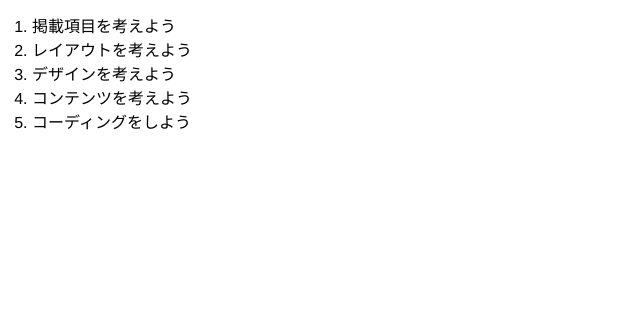
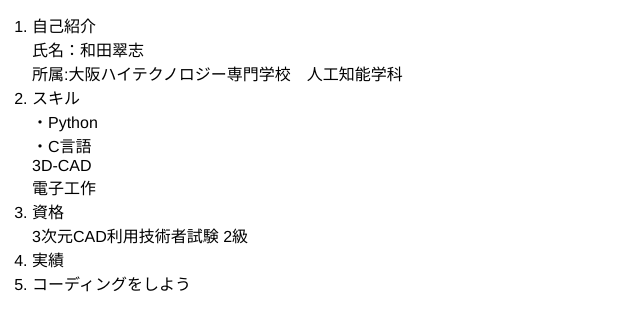
Before and after one commit to wawaa128/portfolio, a plain HTML site: page index.html in a window 1280 px wide. Shown: the part 81-412 px from the top of the page, without its empty margins (0-640 px from the left). Drawn offline with Linux system fonts and the light colour scheme.

Commit message:
自己紹介など

```diff
--- a/index.html
+++ b/index.html
@@ -26,10 +26,18 @@
 <body>
   <h1>和田のポートフォリオ</h1>
   <ol>
-    <li>掲載項目を考えよう</li>
-    <li>レイアウトを考えよう</li>
-    <li>デザインを考えよう</li>
-    <li>コンテンツを考えよう</li>
+    <li>自己紹介</li>
+       <a1>氏名：和田翠志</a1>
+       <div><a1>所属:大阪ハイテクノロジー専門学校　人工知能学科</a1></div>
+    <li>スキル</li>
+      <a1>・Python</a1>
+      <div><a1>・C言語</a1></div>
+      <div><a1>3D-CAD</a1></div>
+      <div><a1>電子工作</a1></div>
+    <li>資格</li>
+      <div><a1>3次元CAD利用技術者試験 2級</a1></div>
+      <div><a1></a1></div>
+    <li>実績</li>
     <li>コーディングをしよう</li>
   </ol>
 </body>
```
